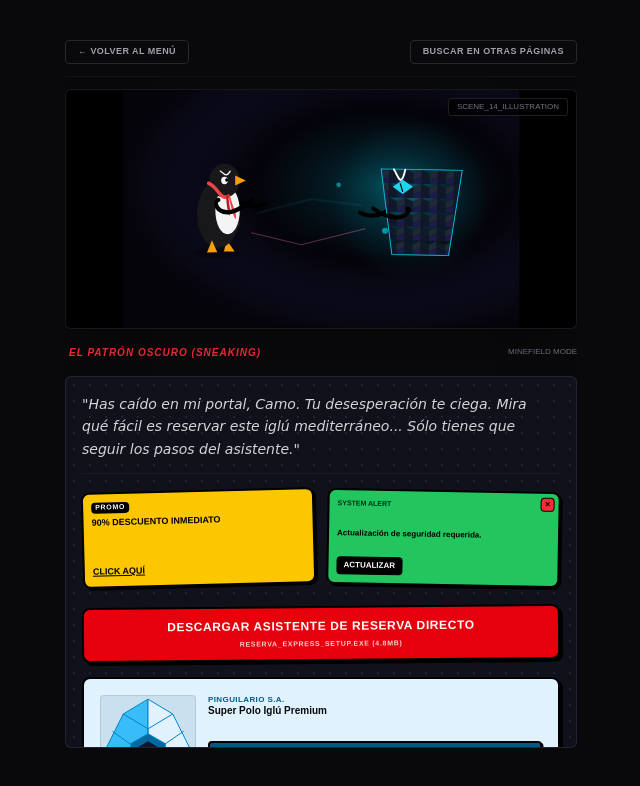
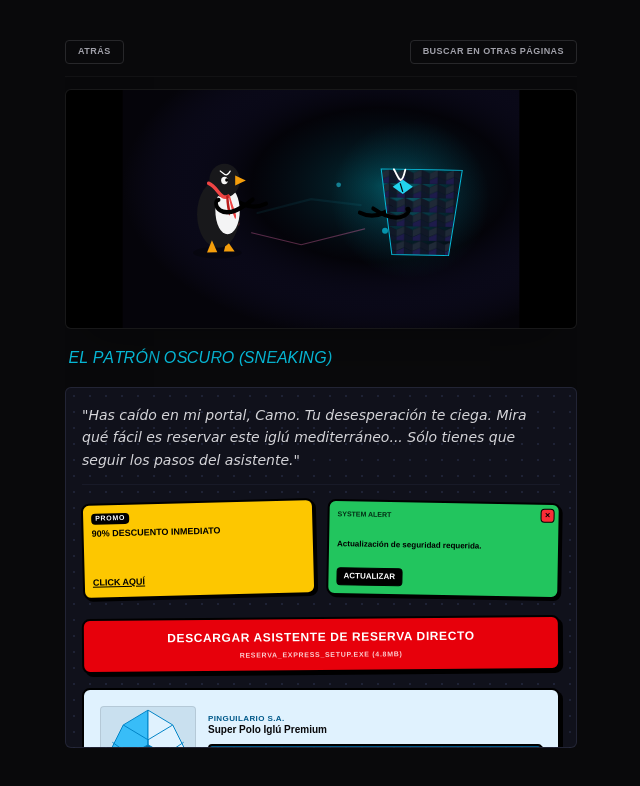
Before and after one commit to RealPingu/proyecto-memoria, a Next.js app: page /game/playground/scene/scene_14v5 in a window 1280 px wide. Shown: the top 786 px of the page, without its empty margins (319-959 px from the left). Built offline with nearby package versions, Linux system fonts and the light colour scheme.

Commit message:
style: refinar v5 en el playground (atrás en header, tremble fear en cyan, centrar igloo y limpiar overlays)

```diff
--- a/app/game/playground/scene/scene_14v5/page.tsx
+++ b/app/game/playground/scene/scene_14v5/page.tsx
@@ -4,6 +4,7 @@ import { useState, useEffect } from 'react';
 import { useRouter } from 'next/navigation';
 import { motion, AnimatePresence } from 'framer-motion';
 import Scene14Batalla from '../../components/scene_14_batalla';
+import { FearTremble } from '../../../narrative/components/dialogue_effects';
 
 export default function Scene14v5PlaygroundRedesignPage() {
   const router = useRouter();
@@ -88,16 +89,15 @@ export default function Scene14v5PlaygroundRedesignPage() {
       {/* Contenedor adaptado a la Consistencia de Escenas (Layout Sándwich) */}
       <div className="flex flex-col h-full max-w-lg w-full mx-auto justify-between py-2 md:py-4 relative z-10">
 
-        {/* 1. HEADER (shrink-0) - Botón volver y Opción 3 arriba a la derecha */}
+        {/* 1. HEADER (shrink-0) - Botón Atrás y Opción 3 arriba a la derecha */}
         <header className="flex justify-between items-center shrink-0 pb-3 border-b border-zinc-900/60">
           <button
             onClick={() => router.push('/game/playground')}
             className="text-[9px] border border-zinc-800 text-game-muted hover:border-zinc-500 hover:text-game-accent transition-all px-3 py-1 font-bold uppercase tracking-wider rounded-sm active:scale-95 cursor-pointer"
           >
-            ← Volver al Menú
+            Atrás
           </button>
 
-          {/* Opción 3 relocalizada a la superior derecha */}
           <button
             onClick={handleExitClick}
             className="text-[9px] border border-zinc-800 text-game-muted hover:border-zinc-500 hover:text-game-accent transition-all px-3 py-1 font-bold uppercase tracking-wider rounded-sm active:scale-95 cursor-pointer"
@@ -113,22 +113,12 @@ export default function Scene14v5PlaygroundRedesignPage() {
           <div className="relative w-full aspect-video flex items-center justify-center shrink-0 max-h-[30vh]">
             <div className="w-full h-full border border-game-muted/15 rounded-md overflow-hidden bg-black shadow-2xl relative">
               <Scene14Batalla />
-
-              {/* Marca de agua */}
-              <div className="absolute top-2 right-2 bg-black/60 border border-zinc-800/80 px-2 py-0.5 rounded text-[8px] font-mono text-zinc-500">
-                SCENE_14_ILLUSTRATION
-              </div>
             </div>
           </div>
 
-          {/* Nombre del Hablante */}
-          <div className="shrink-0 flex items-center justify-between pl-1">
-            <span className="text-[9px] md:text-[10px] font-bold uppercase tracking-widest text-red-500 italic">
-              EL PATRÓN OSCURO (SNEAKING)
-            </span>
-            <span className="text-[8px] font-mono text-zinc-500 uppercase">
-              Minefield Mode
-            </span>
+          {/* Nombre del Hablante con efecto Tremble Fear usando la paleta del Patrón Oscuro (Cyan) */}
+          <div className="shrink-0 flex items-center justify-start pl-1">
+            <FearTremble text="EL PATRÓN OSCURO (SNEAKING)" color="#06b6d4" />
           </div>
 
           {/* =======================================================
@@ -204,10 +194,10 @@ export default function Scene14v5PlaygroundRedesignPage() {
             {/* =======================================================
                 SECCIÓN 4: CARD OFICIAL DE LA WEB (Correcto) - OCULTO EN EL SCROLL
                 ======================================================= */}
-            <div className="bg-[#e0f2fe] border-2 border-black p-3 md:p-4 rounded-lg flex flex-col sm:flex-row gap-3 text-black shadow-[3px_3px_0px_rgba(0,0,0,1)] text-left shrink-0">
+            <div className="bg-[#e0f2fe] border-2 border-black p-3 md:p-4 rounded-lg flex flex-col sm:flex-row gap-3 text-black shadow-[3px_3px_0px_rgba(0,0,0,1)] items-center text-center sm:text-left shrink-0">
 
-              {/* Dibujo Vectorial del Iglú (IDÉNTICO A LA ESCENA 12) */}
-              <svg viewBox="15 75 190 155" className="w-20 h-16 sm:w-24 sm:h-20 shrink-0 border border-black/10 bg-sky-900/10 rounded">
+              {/* Dibujo Vectorial del Iglú (IDÉNTICO A LA ESCENA 12) - Centrado en el div */}
+              <svg viewBox="15 75 190 155" className="w-20 h-16 sm:w-24 sm:h-20 shrink-0 border border-black/10 bg-sky-900/10 rounded mx-auto sm:mx-0">
                 {/* Sombra base */}
                 <ellipse cx="110" cy="210" rx="110" ry="20" fill="#cbd5e1" opacity="0.5"/>
 
@@ -228,7 +218,7 @@ export default function Scene14v5PlaygroundRedesignPage() {
               </svg>
 
               {/* Información y Botón de Reserva (100% Mobile Responsive) */}
-              <div className="flex-1 flex flex-col justify-between min-w-0">
+              <div className="flex-1 flex flex-col justify-between min-w-0 w-full">
                 <div className="leading-tight">
                   <h4 className="text-[8px] font-black uppercase text-sky-800 tracking-wider">Pinguilario S.A.</h4>
                   <span className="text-[10px] font-black text-zinc-950 truncate block">Super Polo Iglú Premium</span>
```
